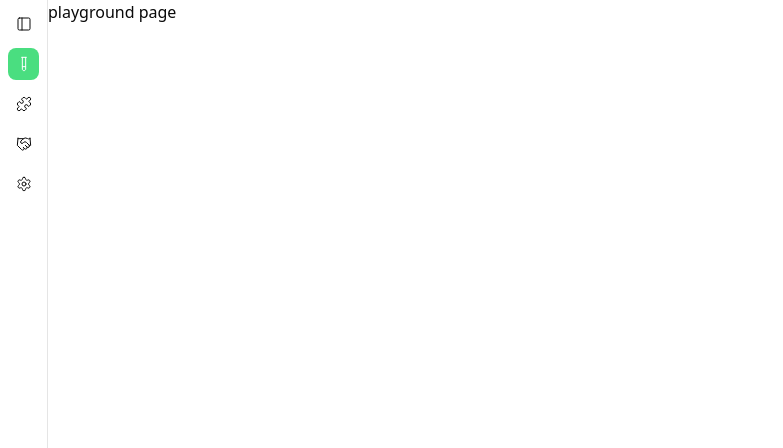
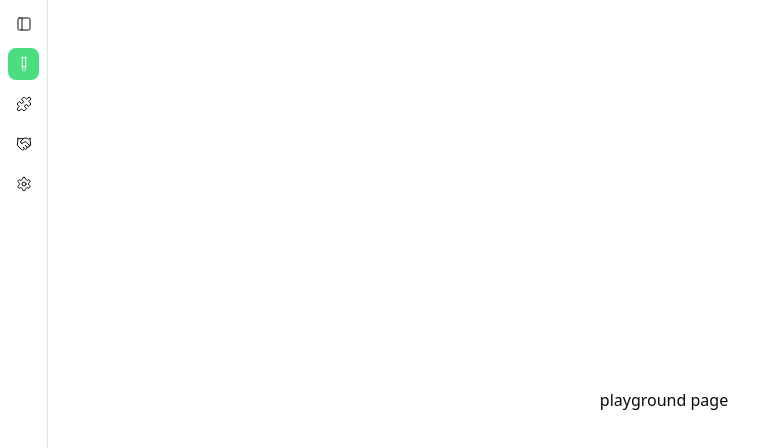
Before and after one commit to ChristopherPark3/playground-v2, a Next.js app: page /playground in a window 1280 px wide. Shown: the top 448 px of the page, without its empty margins (0-783 px from the left). Built offline with nearby package versions, Linux system fonts and the light colour scheme.

Commit message:
Beginning playground page

```diff
--- a/app/playground/page.tsx
+++ b/app/playground/page.tsx
@@ -1,3 +1,3 @@
 export default function PlaygroundPage() {
-  return <div className="h-full">playground page</div>;
+  return <div className="h-full flex items-center justify-center">playground page</div>;
 }
```
